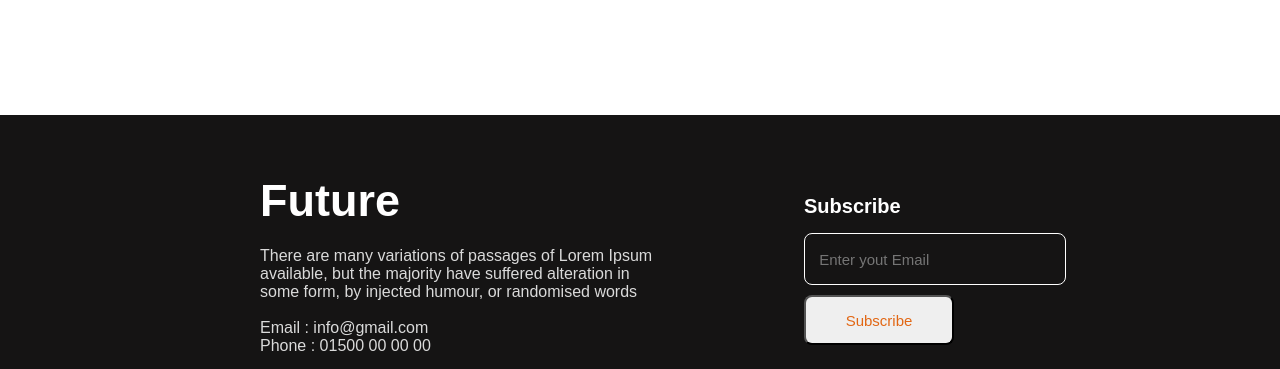
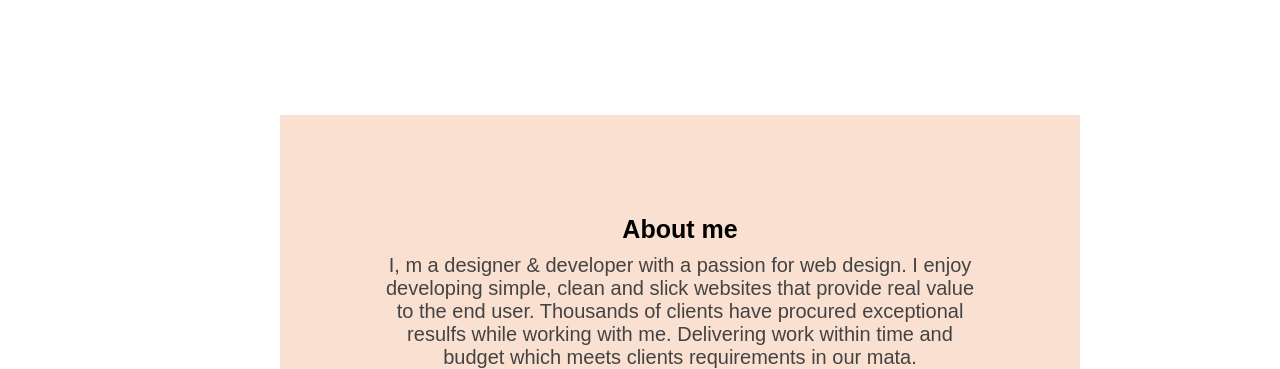
Before and after one commit to Sobujcodings/assignment-1-personal-portfolio-, a plain HTML site: page index.html in a window 1280 px wide. Shown: the part 2330-2699 px from the top of the page. Drawn offline with Linux system fonts and the light colour scheme.

Commit message:
all done

```diff
--- a/index.html
+++ b/index.html
@@ -9,9 +9,13 @@
     <title>Personal Portfolio(Assignment 1)</title>
 </head>
 
+
+
+<!-- header section -->
+
+
 <body>
     <header class="header">
-        <!-- <img src="images/banner/banner1.png" alt=""> -->
         <section class="header-all-text">
             <h1 class="header-title">All Thinks Are <br>
                 Possible If You <br>
@@ -28,6 +32,8 @@
 
 
 
+
+    <!-- article-sections -->
 
 
 
@@ -53,6 +59,8 @@
 
 
 
+
+    <!-- skills sections -->
 
 
     <main>
@@ -104,16 +112,25 @@
 
 
 
+    <!-- about section -->
+
+    <div>
+        <section class="about">
+            <h2 class="sec-title">About me</h2>
+            <p class="sec-description">I, m a designer & developer with a passion for web design. I enjoy developing
+                simple, clean and slick websites that provide real value to the end user. Thousands of clients have
+                procured exceptional resulfs while working with me. Delivering work within time and budget which meets
+                clients requirements in our mata.</p>
+        </section>
+
+
+    </div>
 
 
 
 
 
-
-
-
-
-
+    <!-- footer section -->
 
 
     <footer>
--- a/portfolio.css
+++ b/portfolio.css
@@ -1,14 +1,15 @@
 * {
     padding: 0px;
     margin: 0px;
-
-
-    max-width: 768;
+    max-width: 1366px;
     font-family: Arial, 'Trebuchet MS', sans-serif;
+}
 
 
 
-}
+
+/* header section starts from here */
+
 
 .header {
     background-image: url(images/banner/banner1.png);
@@ -22,7 +23,6 @@
 
 .header-all-text {
     margin: 0 auto;
-    /* background-color: aqua; */
     margin-left: 800px;
     margin-top: 170px;
     color: #000000;
@@ -72,9 +72,6 @@
 
 
 
-
-
-
 /* article section starts from here */
 
 
@@ -100,7 +97,7 @@ article {
 }
 
 .article-title {
-    font-family: 'Work Sans',Arial, Helvetica, sans-serif;
+    font-family: 'Work Sans', Arial, Helvetica, sans-serif;
     font-style: normal;
     font-weight: 700;
     font-size: 40px;
@@ -131,11 +128,9 @@ article {
 
 
 
+/*  main/skills  section starts from here */
 
 
-
-
-/*  main/skills  section starts from here */
 
 .skills-title {
     width: 1366px;
@@ -208,6 +203,9 @@ article {
 
 
 
+/* gradient-image */
+
+
 
 
 .gradiant-whole {
@@ -233,7 +231,6 @@ article {
 
 
 .gradiant-text {
-    /* background-color: rgb(255, 255, 255); */
     position: absolute;
     margin-left: 250px;
     margin-top: 60px;
@@ -261,10 +258,32 @@ article {
 
 
 
+/* about section starts from here */
 
 
+.about {
+    max-width: 1366px;
+    width: 600px;
+    height: 200px;
+    margin-left: 280px;
+    margin-bottom: 120px;
+    background-color: rgba(226, 102, 20, 0.199);
+    text-align: center;
+    padding: 100px;
+
+}
 
 
+.sec-title {
+    font-size: 25px;
+    margin-bottom: 10px;
+
+}
+
+.sec-description {
+    font-size: 20px;
+    color: #444343;
+}
 
 
 
@@ -276,12 +295,10 @@ article {
 
 
 .footer {
-    /* background-color: #111111; */
     display: flex;
     justify-content: space-between;
     background-color: #151414;
     height: 400px;
-    ;
     width: 1366px;
 
 }
@@ -310,11 +327,6 @@ article {
     padding: 20px 0px;
 
 }
-
-
-
-
-
 
 
 
@@ -353,6 +365,7 @@ article {
     background-color: #151414;
     border: 1px solid white;
     font-size: 15px;
+    color: rgb(255, 255, 255);
 
 
 }
@@ -365,7 +378,4 @@ article {
     border-radius: 8px;
     font-size: 15px;
     font-family: Arial, 'Trebuchet MS', sans-serif;
-
-
-
 }
```
